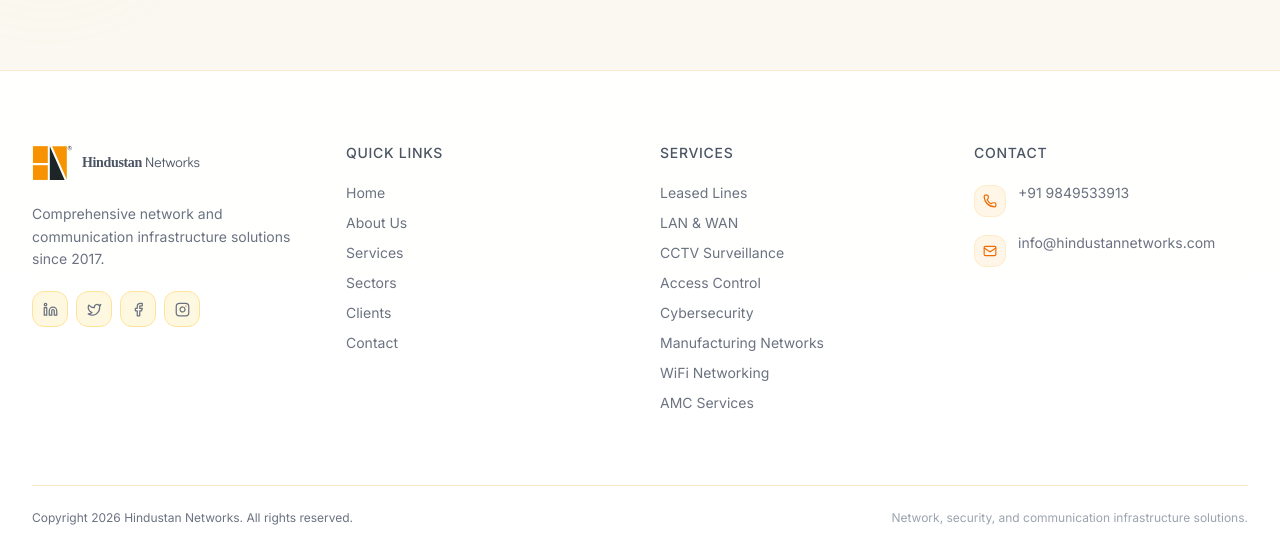
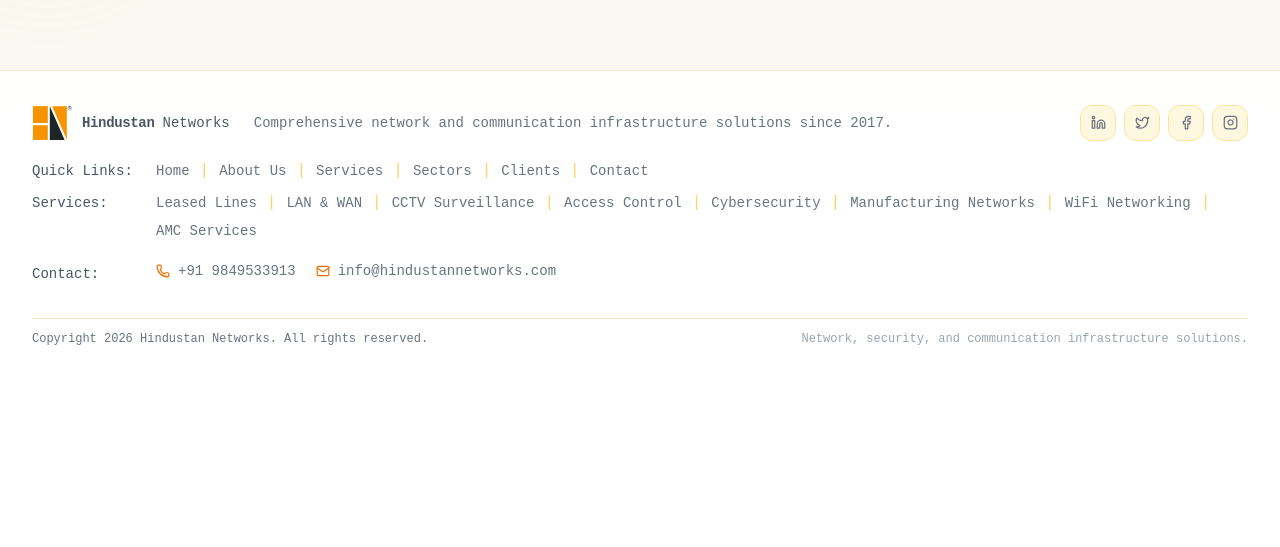
Before and after one commit to kaif-devv/hindustan-networks, a React (Vite) app: page /about in a window 1280 px wide. Shown: the part 1232-1779 px from the top of the page. After the commit the page ends 1591 px from the top, so only its background shows below. Built offline with nearby package versions, Linux system fonts and the light colour scheme; no server answers.

Commit message:
feat: update About, Footer, and Navbar components for improved structure and styling; add footer font style

```diff
--- a/src/components/about/About.tsx
+++ b/src/components/about/About.tsx
@@ -1,11 +1,11 @@
 import { motion } from "framer-motion";
 import { useInView } from "react-intersection-observer";
 import {
-  Cable,
+  Cctv,
   CheckCircle2,
   CloudCog,
   Network,
-  ShieldCheck,
+  PhoneCall,
   Wifi,
 } from "lucide-react";
 import { SectionHeader } from "@/components/ui/SectionHeader";
@@ -18,9 +18,9 @@ import { useMotionPreferences, useReveal } from "@/lib/MotionPreferences";
 const networkNodes = [
   { icon: Network, label: "LAN", className: "left-[12%] top-[20%]" },
   { icon: Wifi, label: "WiFi", className: "right-[14%] top-[16%]" },
-  { icon: ShieldCheck, label: "Security", className: "left-[20%] bottom-[18%]" },
+  { icon: PhoneCall, label: "Intercom", className: "left-[20%] bottom-[18%]" },
   { icon: CloudCog, label: "Cloud", className: "right-[18%] bottom-[21%]" },
-  { icon: Cable, label: "Fiber", className: "left-1/2 top-1/2 -translate-x-1/2 -translate-y-1/2" },
+  { icon: Cctv, label: "CCTV", className: "left-1/2 top-1/2 -translate-x-1/2 -translate-y-1/2" },
 ];
 
 function StatCard({
--- a/src/components/footer/Footer.tsx
+++ b/src/components/footer/Footer.tsx
@@ -7,7 +7,6 @@ import {
   Twitter,
   Facebook,
   Instagram,
-  ArrowRight,
 } from "lucide-react";
 
 const quickLinks = [
@@ -37,26 +36,22 @@ const socials = [
   { icon: Instagram, href: "#", label: "Instagram" },
 ];
 
-function FooterLinkColumn({ title, links }: { title: string; links: { label: string; href: string }[] }) {
+function FooterLinkRow({ title, links }: { title: string; links: { label: string; href: string }[] }) {
   return (
-    <nav aria-label={`Footer ${title}`} className="min-w-0">
-      <h4 className="text-sm font-semibold text-heading mb-5 leading-5 uppercase tracking-wider">
-        {title}
+    <nav aria-label={`Footer ${title}`} className="flex min-w-0 items-baseline gap-3">
+      <h4 className="w-28 shrink-0 whitespace-nowrap text-sm font-semibold text-heading leading-6">
+        {title}:
       </h4>
-      <ul className="grid gap-2.5">
-        {links.map((link) => (
-          <li key={link.label}>
+      <ul className="flex min-w-0 flex-wrap items-baseline gap-x-2.5 gap-y-1">
+        {links.map((link, index) => (
+          <li key={link.label} className="inline-flex items-baseline gap-2.5">
             <Link
               to={link.href}
-              className="group relative block min-h-5 pr-5 text-sm leading-5 text-body hover:text-brand-700 transition-colors"
+              className="text-sm leading-6 text-body hover:text-brand-700 transition-colors"
             >
               {link.label}
-              <ArrowRight
-                size={12}
-                aria-hidden="true"
-                className="absolute right-0 top-1 opacity-0 group-hover:opacity-100 group-focus-visible:opacity-100 -translate-x-1 group-hover:translate-x-0 group-focus-visible:translate-x-0 transition-all text-brand-500"
-              />
             </Link>
+            {index < links.length - 1 && <span aria-hidden="true" className="text-brand-300">|</span>}
           </li>
         ))}
       </ul>
@@ -66,11 +61,11 @@ function FooterLinkColumn({ title, links }: { title: string; links: { label: str
 
 export function Footer() {
   return (
-    <footer className="bg-white/95 text-body border-t border-card backdrop-blur-md">
+    <footer className="font-footer bg-white/95 text-body border-t border-card backdrop-blur-md">
       <div className="max-w-7xl mx-auto px-4 sm:px-6 lg:px-8">
-        <div className="grid grid-cols-1 sm:grid-cols-2 lg:grid-cols-4 gap-10 py-14 lg:py-18">
-          <div className="sm:col-span-2 lg:col-span-1">
-            <div className="flex items-center gap-2.5 mb-5">
+        <div className="flex flex-col gap-4 py-6 sm:py-8">
+          <div className="flex flex-wrap items-center gap-x-6 gap-y-3">
+            <div className="flex shrink-0 items-center gap-2.5">
               <img
                 src={`${import.meta.env.BASE_URL}hn-mark.svg`}
                 alt=""
@@ -79,17 +74,17 @@ export function Footer() {
                 className="h-10 w-10 shrink-0"
               />
               <div>
-                <div className="text-heading font-brand-roman font-[700] text-sm tracking-tight leading-none">
+                <div className="text-heading font-[700] text-sm tracking-tight leading-none">
                   Hindustan{" "}
-                  <span className="font-brand-gothic font-normal tracking-normal">Networks</span>
+                  <span className="font-normal tracking-normal">Networks</span>
                 </div>
               </div>
             </div>
-            <p className="text-sm text-body leading-relaxed mb-5">
+            <p className="min-w-56 flex-1 text-sm text-body leading-relaxed">
               Comprehensive network and communication infrastructure solutions
               since 2017.
             </p>
-            <div className="flex items-center gap-2">
+            <div className="flex shrink-0 items-center gap-2">
               {socials.map((s) => (
                 <motion.a
                   key={s.label}
@@ -104,35 +99,31 @@ export function Footer() {
             </div>
           </div>
 
-          <div className="grid grid-cols-1 sm:grid-cols-2 gap-10 sm:col-span-2">
-            <FooterLinkColumn title="Quick Links" links={quickLinks} />
-            <FooterLinkColumn title="Services" links={serviceLinks.map((label) => ({ label, href: "/services" }))} />
+          <div className="flex flex-col gap-2">
+            <FooterLinkRow title="Quick Links" links={quickLinks} />
+            <FooterLinkRow title="Services" links={serviceLinks.map((label) => ({ label, href: "/services" }))} />
           </div>
 
-          <div className="sm:col-span-2 lg:col-span-1">
-            <h4 className="text-sm font-semibold text-heading mb-5 leading-5 uppercase tracking-wider">
-              Contact
+          <div className="flex items-baseline gap-3">
+            <h4 className="w-28 shrink-0 whitespace-nowrap text-sm font-semibold text-heading leading-6">
+              Contact:
             </h4>
-            <div className="space-y-4">
+            <div className="flex min-w-0 flex-wrap items-center gap-x-5 gap-y-2">
               <a
                 href="tel:+919849533913"
-                className="flex items-start gap-3 group"
+                className="flex items-center gap-2 group"
               >
-                <div className="flex items-center justify-center w-8 h-8 rounded-lg bg-brand-500/10 border border-brand-400/20 shrink-0 mt-0.5">
-                  <Phone size={14} className="text-brand-700" />
-                </div>
-                <span className="text-sm text-body group-hover:text-brand-700 transition-colors">
+                <Phone size={14} className="shrink-0 text-brand-700" />
+                <span className="text-sm leading-6 text-body group-hover:text-brand-700 transition-colors">
                   +91 9849533913
                 </span>
               </a>
               <a
                 href="mailto:info@hindustannetworks.com"
-                className="flex items-start gap-3 group"
+                className="flex min-w-0 items-center gap-2 group"
               >
-                <div className="flex items-center justify-center w-8 h-8 rounded-lg bg-brand-500/10 border border-brand-400/20 shrink-0 mt-0.5">
-                  <Mail size={14} className="text-brand-700" />
-                </div>
-                <span className="text-sm text-body group-hover:text-brand-700 transition-colors break-all">
+                <Mail size={14} className="shrink-0 text-brand-700" />
+                <span className="text-sm leading-6 text-body group-hover:text-brand-700 transition-colors break-all">
                   info@hindustannetworks.com
                 </span>
               </a>
@@ -140,7 +131,7 @@ export function Footer() {
           </div>
         </div>
 
-        <div className="border-t border-card py-6 flex flex-col sm:flex-row items-center justify-between gap-3">
+        <div className="border-t border-card py-3 flex flex-col sm:flex-row items-center justify-between gap-2">
           <p className="text-xs text-body">
             Copyright {new Date().getFullYear()} Hindustan Networks. All rights
             reserved.
--- a/src/components/navbar/Navbar.tsx
+++ b/src/components/navbar/Navbar.tsx
@@ -51,7 +51,7 @@ export function Navbar() {
         <div className="relative z-10 max-w-7xl mx-auto px-4 sm:px-6 lg:px-8">
           <div
             className={cn(
-              "relative flex items-center justify-between gap-4 rounded-[1.4rem] border px-4 py-3 backdrop-blur-xl shadow-[0_12px_40px_rgba(15,23,42,0.06)]",
+              "relative flex items-center justify-between gap-4 rounded-[1.4rem] border px-4 py-3 backdrop-blur-xl shadow-[0_12px_40px_rgba(15,23,42,0.06)] transition-colors duration-200 motion-reduce:transition-none",
               scrolled
                 ? "navbar-bg border-[var(--navbar-border)]"
                 : "bg-white/80 border-white/80",
@@ -78,7 +78,10 @@ export function Navbar() {
             </Link>
 
             {/* Desktop switcher */}
-            <div className="hidden lg:flex items-center gap-1 rounded-full border border-[#F6C98B] bg-[#FFF4E8] px-2 py-1">
+            <div className={cn(
+              "hidden lg:flex items-center gap-1 rounded-full border border-[#F6C98B] px-2 py-1 transition-colors duration-200 motion-reduce:transition-none",
+              scrolled ? "bg-white" : "bg-[#FFF4E8]",
+            )}>
               {navLinks.map((link) => {
                 const isActive =
                   location.pathname === link.href ||
@@ -96,7 +99,17 @@ export function Navbar() {
                         : "text-black hover:text-black",
                     )}
                   >
-                    {isActive && <motion.span aria-hidden="true" layoutId="active-navigation-pill" className="absolute inset-0 rounded-full bg-white shadow-sm" transition={reduced ? { duration: 0 } : subtleSpring} />}
+                    {isActive && <motion.span
+                      aria-hidden="true"
+                      layoutId="active-navigation-pill"
+                      className={cn(
+                        "absolute inset-0 rounded-full border bg-white transition-[background-color,border-color,box-shadow] duration-200 motion-reduce:transition-none",
+                        scrolled
+                          ? "border-[rgba(80,80,80,0.45)] shadow-[0_2px_8px_rgba(0,0,0,0.12)]"
+                          : "border-transparent shadow-sm",
+                      )}
+                      transition={reduced ? { duration: 0 } : subtleSpring}
+                    />}
                     <span
                       className={cn(
                         "relative h-1.5 w-1.5 rounded-full transition-colors",
--- a/src/index.css
+++ b/src/index.css
@@ -33,6 +33,7 @@
   --font-sans: 'Inter', ui-sans-serif, system-ui, sans-serif;
   --font-brand-roman: 'Times New Roman', 'Tinos', Times, serif;
   --font-brand-gothic: 'Century Gothic', 'Didact Gothic', sans-serif;
+  --font-footer: 'Courier New', Courier, monospace;
 
   --font-weight-medium: 400;
   --font-weight-semibold: 500;
```
